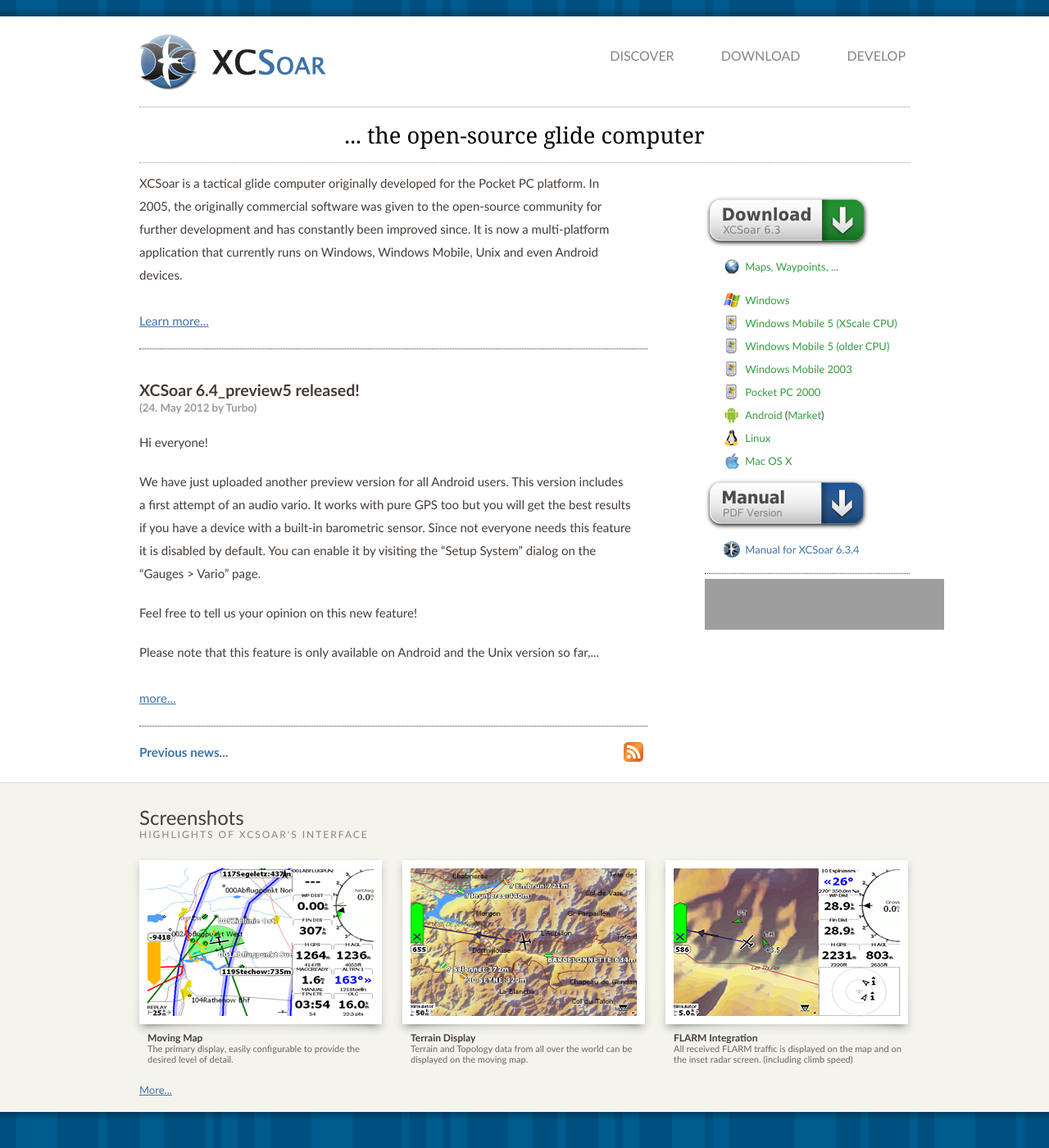
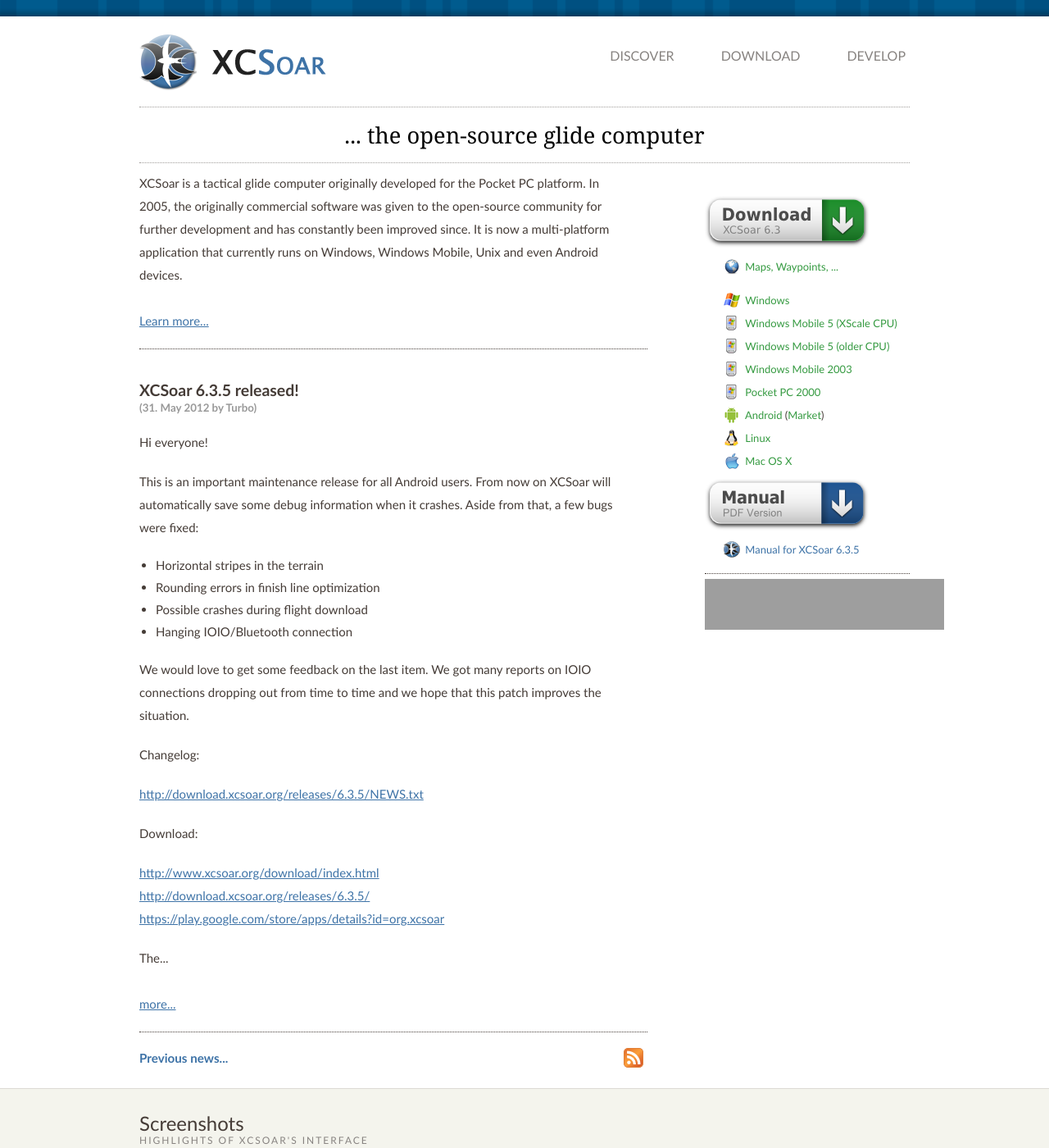
Before and after one commit to XCSoar/website, a Jekyll site: the page built from index.html, in a window 1280 px wide and 1400 px high. Shown: the whole window at 82% size. Built offline with Jekyll 4.4.1, drawn with Linux system fonts in a browser that asks for light colours; grey boxes are pictures that could not be loaded.

Commit message:
release 6.3.5

```diff
--- a/_config.yml
+++ b/_config.yml
@@ -1,7 +1,7 @@
 permalink: /discover/:year/:month/:day/:title.html
 
-xcsoar_stable_version: 6.3.4
-xcsoar_testing_version: 6.3.4
+xcsoar_stable_version: 6.3.5
+xcsoar_testing_version: 6.3.5
 xcsoar_old_version: 6.2.6
 
 xcsoar_next_milestone: 'XCSoar 6.4'
--- /dev/null
+++ b/_posts/2012-05-31-XCSoar_6.3.5_released.md
@@ -0,0 +1,33 @@
+---
+layout: post
+color: blue
+title: XCSoar 6.3.5 released!
+author: Turbo
+---
+Hi everyone!
+
+This is an important maintenance release for all Android users. From now on
+XCSoar will automatically save some debug information when it crashes. Aside
+from that, a few bugs were fixed:
+
+ * Horizontal stripes in the terrain
+ * Rounding errors in finish line optimization
+ * Possible crashes during flight download
+ * Hanging IOIO/Bluetooth connection
+
+We would love to get some feedback on the last item. We got many reports on
+IOIO connections dropping out from time to time and we hope that this patch
+improves the situation.
+
+Changelog:
+
+  <{{ site.download_server_url }}6.3.5/NEWS.txt>
+
+Download:
+
+  [http://www.xcsoar.org/download/index.html](/download/index.html)
+  <{{ site.download_server_url }}6.3.5/>
+  <https://play.google.com/store/apps/details?id=org.xcsoar>
+
+The next maintenance release will be 6.3.6, to be released on demand.
+The next major release will be 6.4, scheduled in about two months.
```
